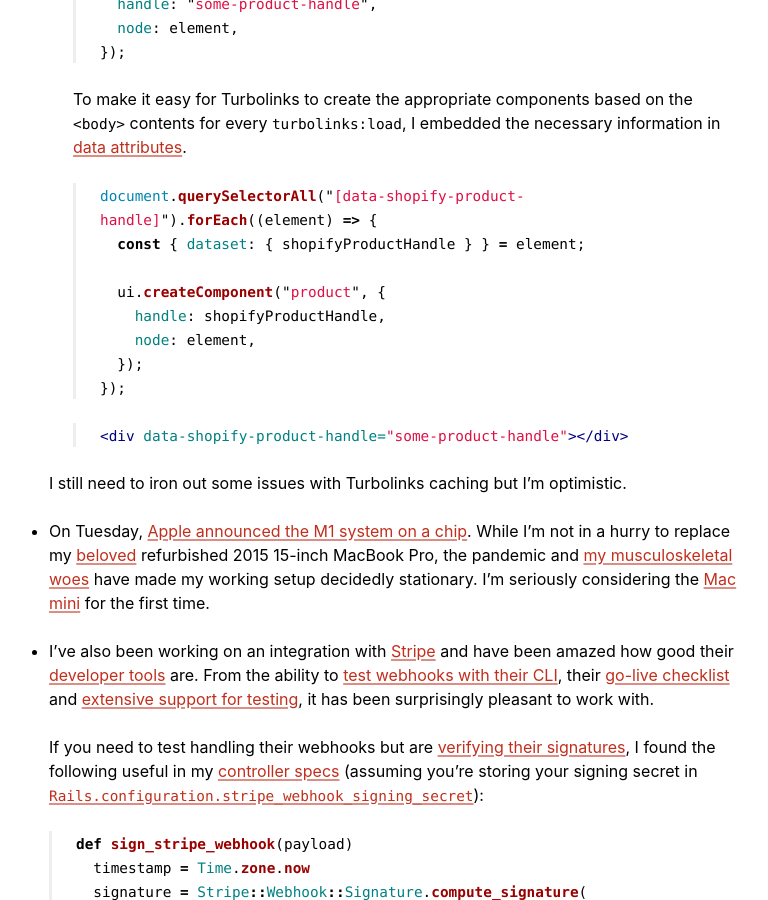
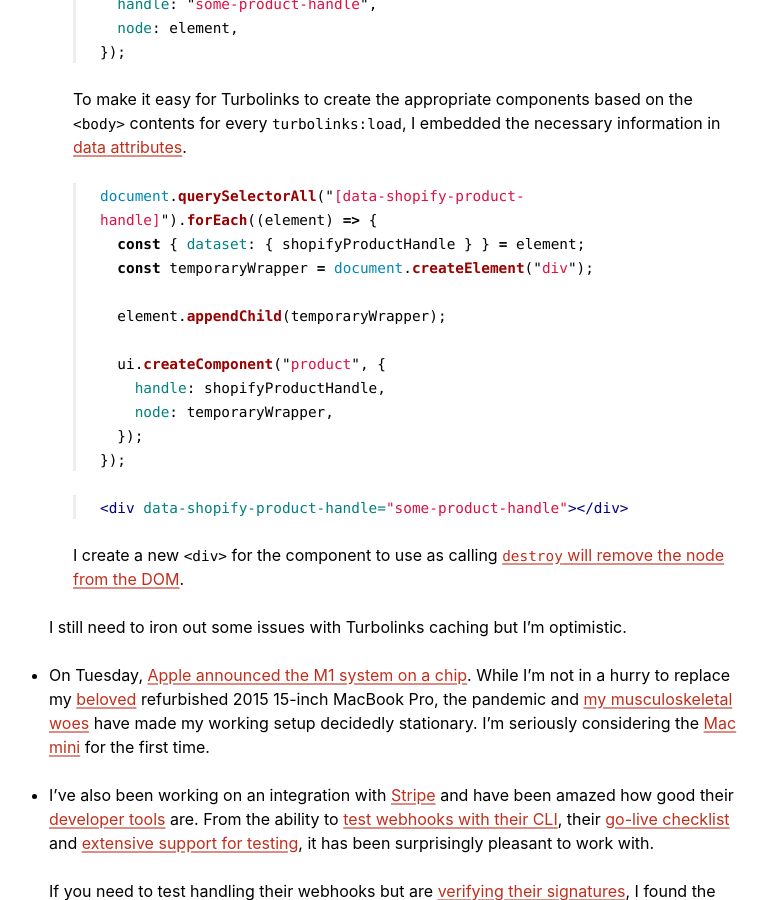
Before and after one commit to mudge/mudge.github.com, a Jekyll site: the page built from _posts/2020-11-15-weeknotes-55.markdown, in a window 1280 px wide and 900 px high, scrolled down 1281 px. Shown: the whole window, without its empty margins (255-1023 px from the left). Built offline with Jekyll 4.4.1, drawn with Linux system fonts in a browser that asks for light colours.

Commit message:
Document the temporary node for BuyButton.js

````diff
--- a/_posts/2020-11-15-weeknotes-55.markdown
+++ b/_posts/2020-11-15-weeknotes-55.markdown
@@ -54,10 +54,13 @@ date: 2020-11-15 10:52:00
         ```javascript
         document.querySelectorAll("[data-shopify-product-handle]").forEach((element) => {
           const { dataset: { shopifyProductHandle } } = element;
+          const temporaryWrapper = document.createElement("div");
+
+          element.appendChild(temporaryWrapper);
 
           ui.createComponent("product", {
             handle: shopifyProductHandle,
-            node: element,
+            node: temporaryWrapper,
           });
         });
         ```
@@ -65,6 +68,8 @@ date: 2020-11-15 10:52:00
         ```html
         <div data-shopify-product-handle="some-product-handle"></div>
         ```
+
+        I create a new `<div>` for the component to use as calling [`destroy` will remove the node from the DOM](https://github.com/Shopify/buy-button-js/blob/ba89d7fa2f4944da7f388a9b6d632d764b376e5f/src/component.js#L197-L202).
 
     I still need to iron out some issues with Turbolinks caching but I'm optimistic.
 
````
